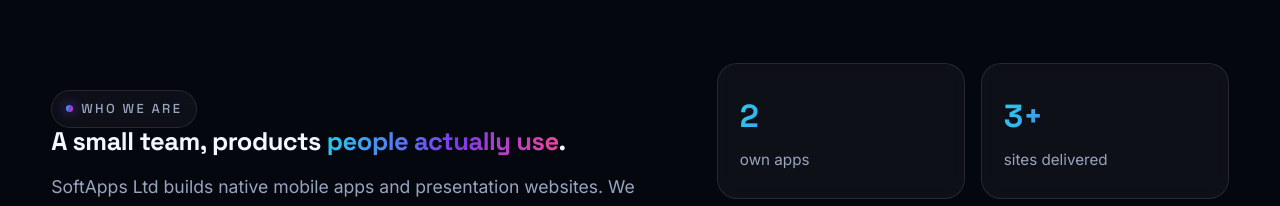
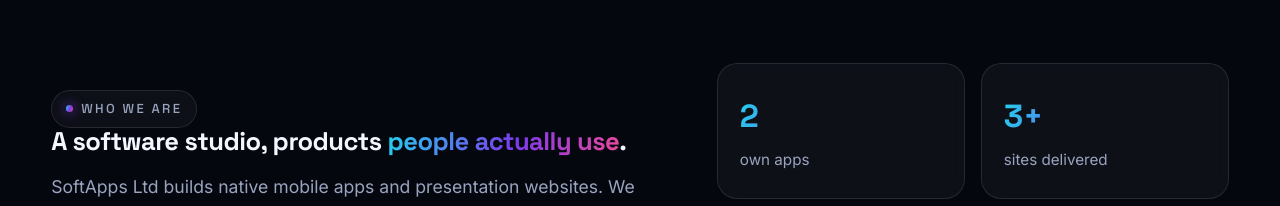
Before and after one commit to AMihaiCiobanu/softsappsweb, a plain HTML site: page index.html in a window 1280 px wide. Shown: the part 980-1186 px from the top of the page. Drawn offline with Linux system fonts and the light colour scheme.

Commit message:
Update about section content: revise titles for clarity and consistency in Romanian and English

```diff
--- a/index.html
+++ b/index.html
@@ -122,7 +122,7 @@
     <div class="wrap about-grid">
       <div class="about-copy reveal">
         <span class="eyebrow" data-i18n="about_eyebrow">Cine suntem</span>
-        <h2 data-i18n-html="about_title_html">O firmă mică, produse pe care le <span class="grad">folosește
+        <h2 data-i18n-html="about_title_html">Studio de software, produse pe care le <span class="grad">folosește
             lumea</span>.</h2>
         <p data-i18n="about_p1">SoftApps SRL construiește aplicații mobile native și pagini web de prezentare.</p>
         <p data-i18n="about_p2">Avem produse proprii în magazinele de aplicații și site-uri livrate pentru clienți
--- a/js/i18n.js
+++ b/js/i18n.js
@@ -26,7 +26,7 @@
 
       // about
       about_eyebrow: "Cine suntem",
-      about_title_html: "O firmă mică, produse pe care le <span class='grad'>folosește lumea</span>.",
+      about_title_html: "Studio de software, produse pe care le <span class='grad'>folosește lumea</span>.",
       about_p1: "SoftApps SRL construiește aplicații mobile native și pagini web de prezentare. Punem accent pe viteză, design curat și lucruri care funcționează chiar și offline.",
       about_p2: "Avem produse proprii în magazinele de aplicații și site-uri livrate pentru clienți reali — de la restaurante la studiouri de beauty.",
       stat_apps_n: "2",
@@ -268,7 +268,7 @@
       marquee: "iOS · Android · Flutter · Web · UI/UX · Cloudflare · Offline-first · App Store · Google Play ·",
 
       about_eyebrow: "Who we are",
-      about_title_html: "A small team, products <span class='grad'>people actually use</span>.",
+      about_title_html: "A software studio, products <span class='grad'>people actually use</span>.",
       about_p1: "SoftApps Ltd builds native mobile apps and presentation websites. We care about speed, clean design, and things that work even offline.",
       about_p2: "We ship our own products to the app stores and deliver websites for real clients — from restaurants to beauty studios.",
       stat_apps_n: "2",
```
